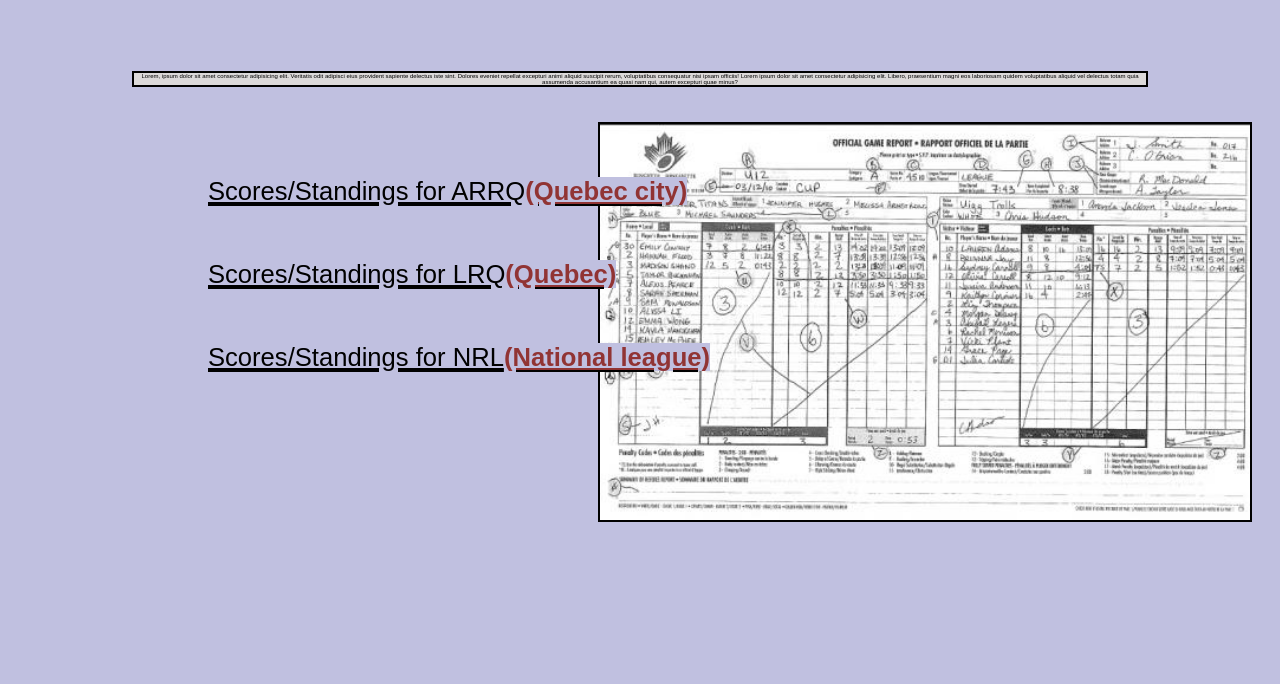
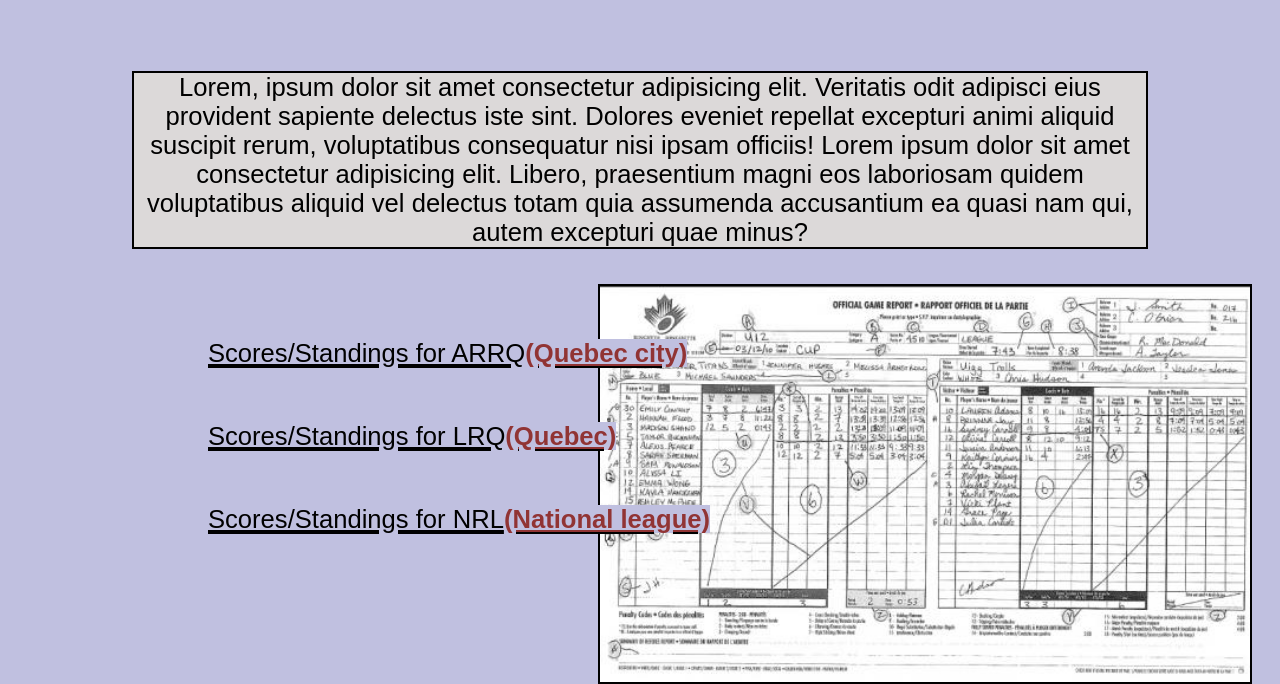
Before and after one commit to dgutberg/website-test-3, a plain HTML site: page scores.html in a window 1280 px wide. Shown: the part 123-807 px from the top of the page. Drawn offline with Linux system fonts and the light colour scheme.

Commit message:
Update scores.css

```diff
--- a/scores.css
+++ b/scores.css
@@ -72,7 +72,7 @@ font-size: 160%;
    .p1{
    text-align: center;
    font-family: sans-serif;
-   font-size: 20%;
+   font-size: 160%;
    color:black;
    background-color: rgb(220, 217, 217) ;
    border: solid black 2px;
```
